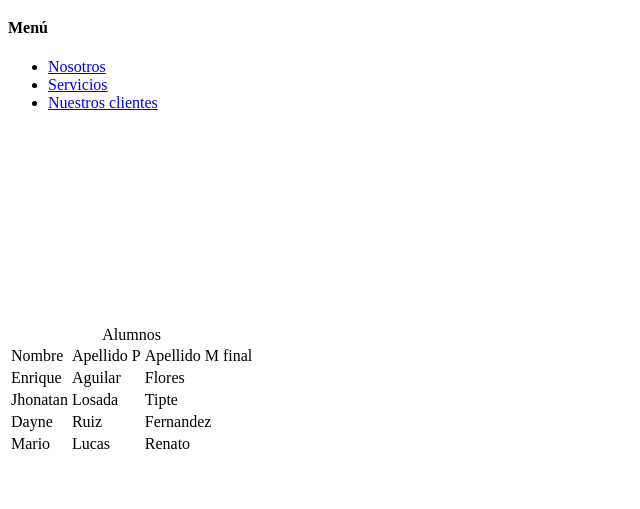
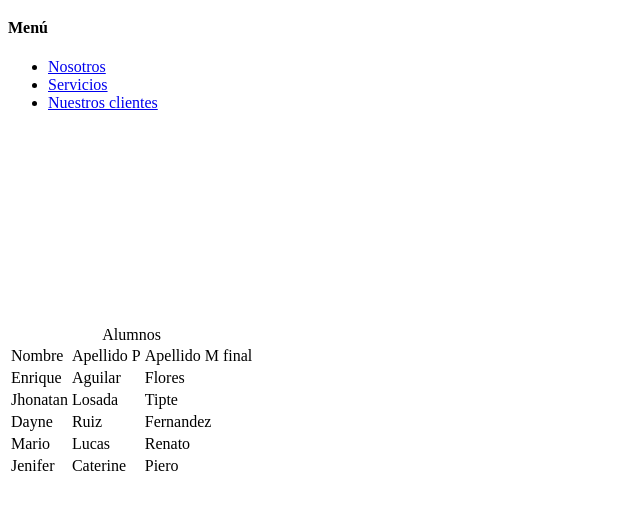
Before and after one commit to ronald737/dev, a plain HTML site: page atributos.html in a window 1280 px wide. Shown: the part 61-570 px from the top of the page, without its empty margins (0-640 px from the left). Drawn offline with Linux system fonts and the light colour scheme.

Commit message:
prueba de guardado
github desk

```diff
--- a/atributos.html
+++ b/atributos.html
@@ -51,6 +51,17 @@
             <td>Lucas</td>
             <td>Renato</td>
         </tr>
+
+        <tr>
+            <td>Jenifer</td>
+            <td>Caterine</td>
+            <td>Piero</td>
+
+        </tr>
+
+
+
+
     </table>
 
 
```
Also changed, not shown: enlaces.html (+2 -0 lines).
